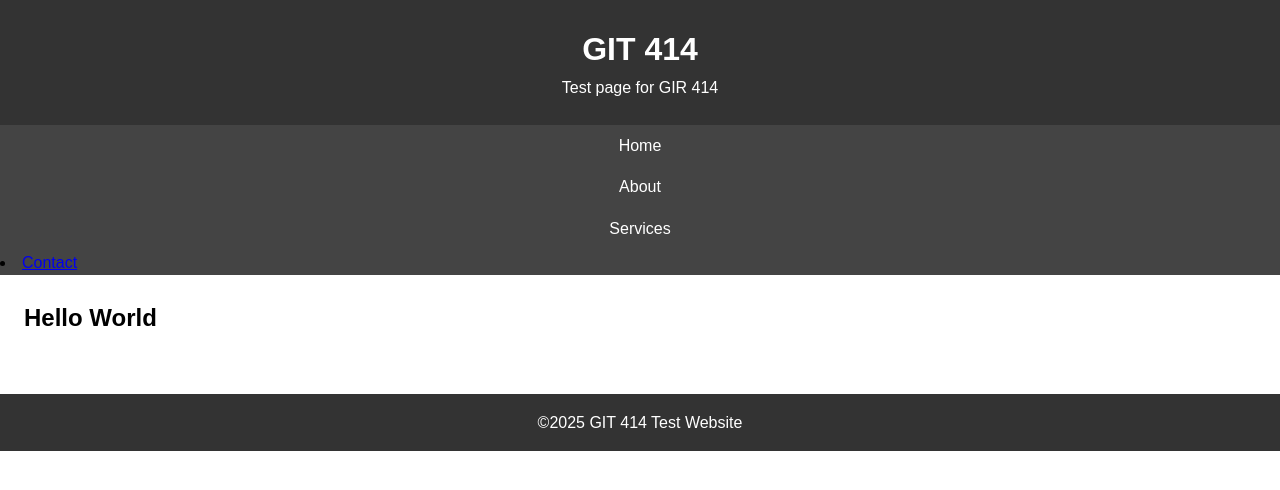
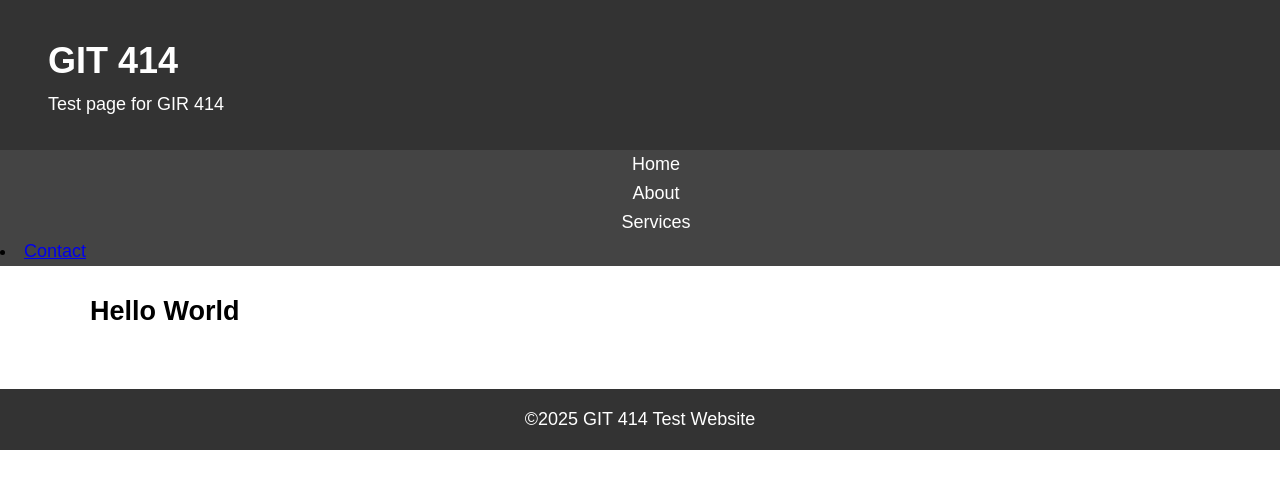
Before and after one commit to endereml/GIT414, a plain HTML site: page index.html in a window 1280 px wide. Drawn offline with Linux system fonts and the light colour scheme.

Commit message:
Adding responsive styles

```diff
--- a/style.css
+++ b/style.css
@@ -55,3 +55,45 @@ footer{
     padding: 1rem;
     margin-top: 2rem;
 }
+
+@media (min-width: 768px){
+    nav-ul{
+        flex-direction: row;
+        justify-content: center;
+    }
+
+    nav ul li{
+        margin: 0 1rem;
+    }
+    main{
+        max-width: 700px;
+        margin: 0 auto;
+    }
+}
+
+@media (min-width: 1024px){
+    header{
+        text-align: left;
+        padding: 2rem;
+    }
+    nav ul{
+        justify-content: flex-start;
+        padding-left: 2rem;
+    }
+    main{
+        max-width: 900px;
+    }
+}
+
+@media (min-width: 1200px){
+    body{
+        font-size: 18px;
+    }
+    main{
+        max-width: 1100px;
+    }
+    header, footer{
+        padding-left: 3rem;
+        padding-right: 3rem;
+    }
+}
```
